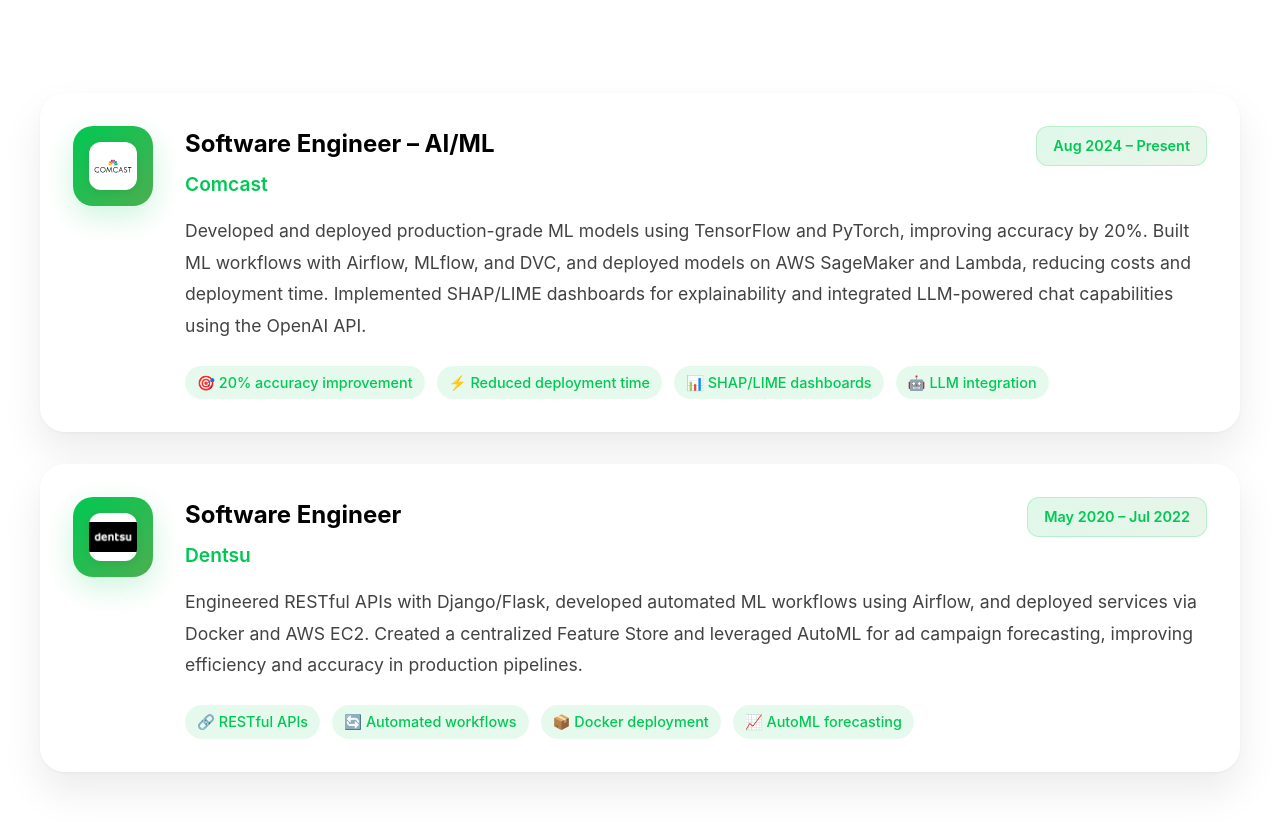
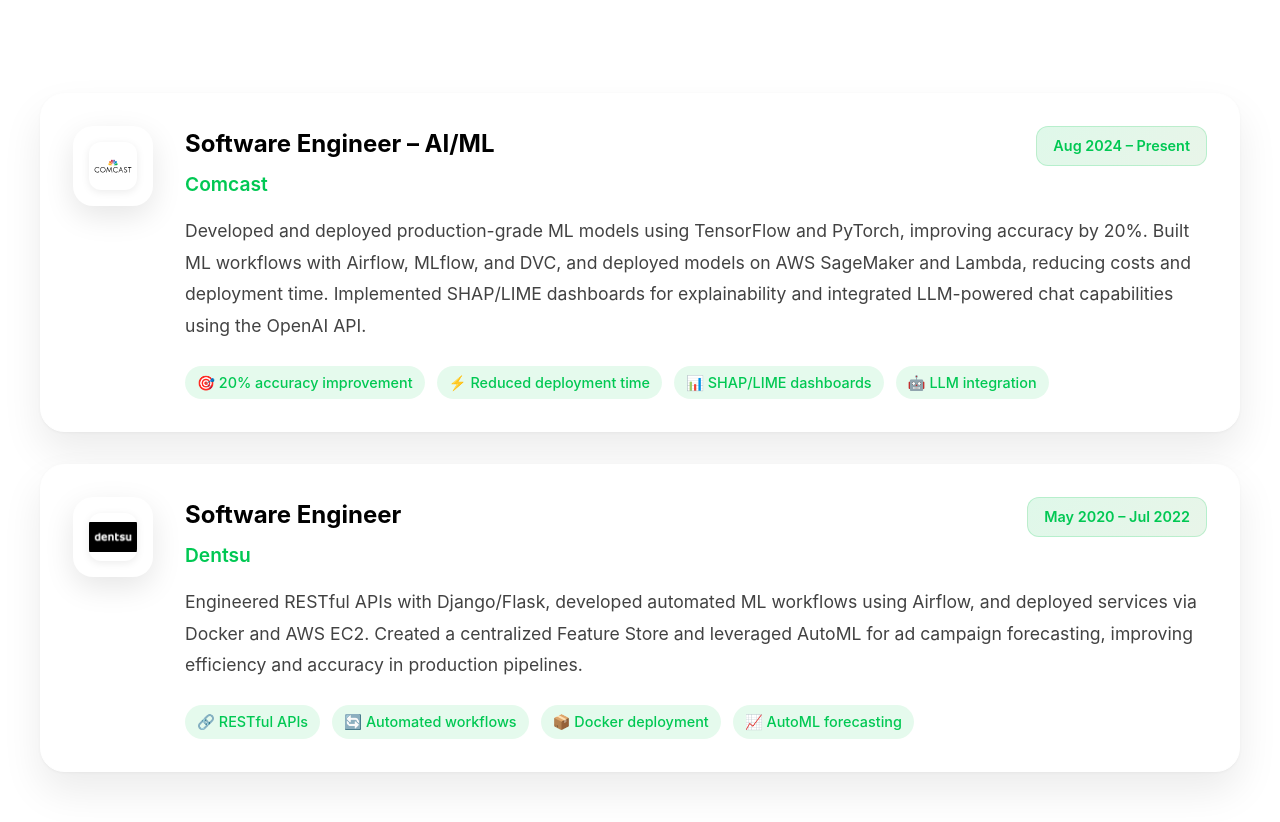
Before and after one commit to ek-sai/Portfolio, a React (Vite) app: page / in a window 1280 px wide. Shown: the part 2000-2822 px from the top of the page. Built offline with nearby package versions, Linux system fonts and the light colour scheme.

Commit message:
Update App.tsx

```diff
--- a/src/App.tsx
+++ b/src/App.tsx
@@ -725,13 +725,24 @@
                     width: '80px',
                     height: '80px',
                     borderRadius: '20px',
-                    background: `linear-gradient(135deg, ${colors.primary}, ${colors.secondary})`,
+                    background: colors.white,
                     display: 'flex',
                     alignItems: 'center',
                     justifyContent: 'center',
                     fontSize: '2rem',
-                    boxShadow: '0 10px 30px rgba(0, 200, 83, 0.2)',
-                  }}>
+                    boxShadow: '0 10px 30px rgba(0, 0, 0, 0.1)',
+                    transition: 'all 0.3s ease',
+                    cursor: 'pointer',
+                  }}
+                  onMouseEnter={(e) => {
+                    (e.target as HTMLElement).style.background = colors.dark;
+                    (e.target as HTMLElement).style.boxShadow = '0 10px 30px rgba(0, 0, 0, 0.3)';
+                  }}
+                  onMouseLeave={(e) => {
+                    (e.target as HTMLElement).style.background = colors.white;
+                    (e.target as HTMLElement).style.boxShadow = '0 10px 30px rgba(0, 0, 0, 0.1)';
+                  }}
+                  >
                     {exp.icon}
                   </div>
 
```
